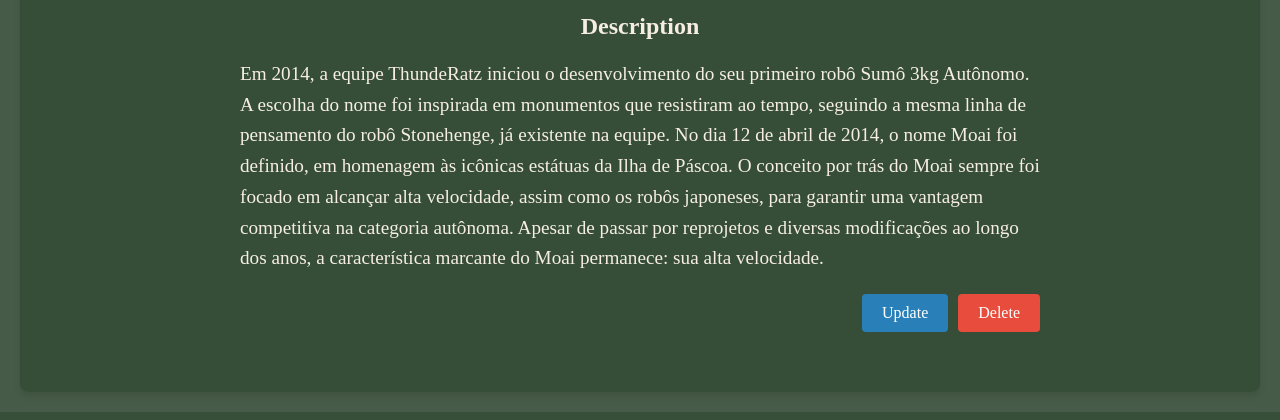
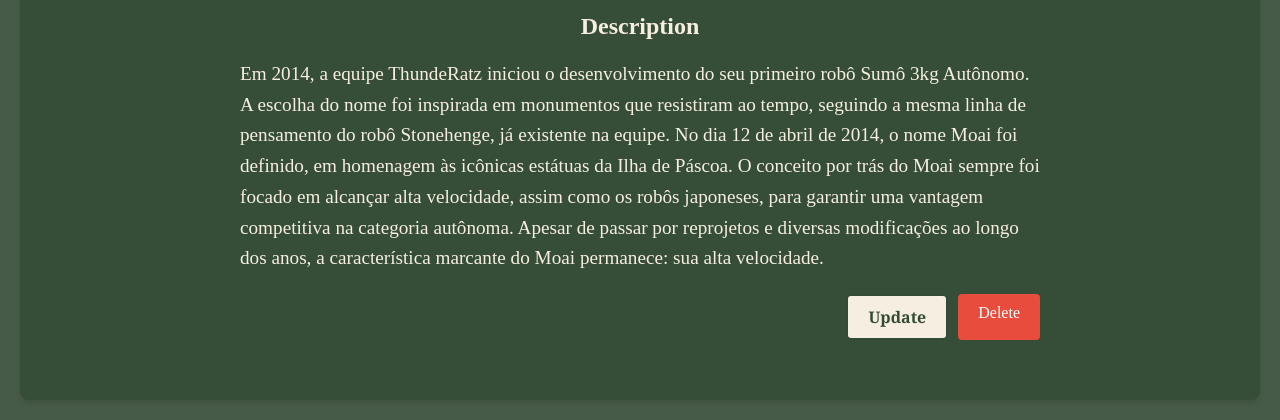
Before and after one commit to NathyKushima/AskRobot, a Django app: page /details/1/ in a window 1280 px wide. Shown: the part 730-1150 px from the top of the page. Run offline with Django 5.2, Linux system fonts and the light colour scheme; data comes from the database, SQL or seed files in the repository.

Commit message:
💄 Update some styles file

```diff
--- a/PostsRobots/static/style.css
+++ b/PostsRobots/static/style.css
@@ -336,7 +336,7 @@
 
 /* Botão de cancelar (igual ao de Home) */
 .delete-container .btn-home {
-    background-color: #2980b9; /* Azul */
+    background-color: #f6eee1ff; /* Azul */
     border: none;
     margin-left: 10px;
 }
@@ -344,3 +344,23 @@
 .delete-container .btn-home:hover {
     background-color: #1c6ea4; /* Azul mais escuro */
 }
+
+.btn.btn-primary {
+    background-color: #f6eee1; /* Bege */
+    color: #334b35; /* Verde */
+    border: 2px solid #334b35; /* Borda verde */
+    font-family: 'Georgia', serif;
+    padding: 10px 20px;
+    font-size: 1em;
+    font-weight: bold;
+    border-radius: 5px;
+    cursor: pointer;
+    text-align: center;
+    text-decoration: none; /* Remove sublinhado para links */
+    transition: background-color 0.3s ease, color 0.3s ease;
+}
+
+.btn.btn-primary:hover {
+    background-color: #d9ceb8; /* Bege mais escuro no hover */
+    color: #1f2d1f; /* Verde mais escuro no hover */
+}
--- a/PostsRobots/templates/PostsRobots/details.html
+++ b/PostsRobots/templates/PostsRobots/details.html
@@ -27,7 +27,7 @@
     </div>
 
     <div class="details-actions">
-        <a href="{% url 'postupdate' post.id %}" class="btn btn-update">Update</a>
+        <a href="{% url 'postupdate' post.id %}" class="btn btn-primary">Update</a>
         <a href="{% url 'delete' post.id %}" class="btn btn-delete">Delete</a>
     </div>
 </div>
```
